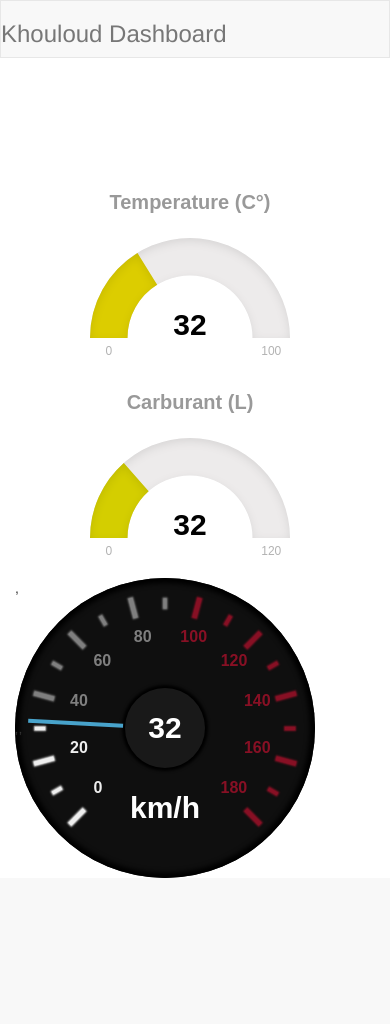
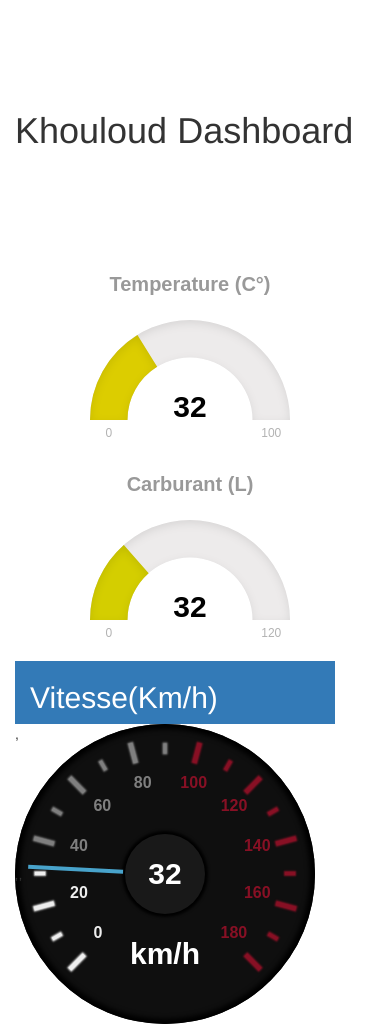
Before and after one commit to hamzawix/Web-Display, a Flask app: page / in a window 390 px wide. Before the commit the page ends 878 px from the top, so only its background shows below. Run offline with Flask 2, Linux system fonts and the light colour scheme; some libraries are stand-ins or nearby versions.

Commit message:
front-end enhacements

```diff
--- a/server.py
+++ b/server.py
@@ -1,3 +1,4 @@
+#!/usr/bin/ python3.5
 from flask import Flask, render_template
 import random
 app = Flask(__name__)
--- a/templates/index.html
+++ b/templates/index.html
@@ -13,15 +13,17 @@
 </head>
 <body>
 
-  <nav class="navbar navbar-default">
-  <div class="container">
-    <div class="navbar-header">
-      <a class="navbar-text navbar-right" href="#">
-        <strong><h3>Khouloud Dashboard</h3></strong>
-      </a>
-    </div>
-  </div>
-</nav>
+<div class="row">
+	<div class="col-xs-12" style="height: 90px"></div>
+</div>
+<div class="row">
+	<div class="container">
+		<div class="col-xs-12 col-md-4"></div>
+		<div class="col-xs-12 col-md-4">
+			<h1>Khouloud Dashboard</h1>
+		</div>
+	</div>
+</div>
 <div class="row">
 	<div class="col-xs-12" style="height: 100px"></div>
 </div>
@@ -53,7 +55,14 @@
 </script>
 
 <div id="vit" class="col-md-4 col-lg-12" style="width:350px; height:200px">
+	<div class="bg-primary">
+		<div class="container">
+			<h2>Vitesse(Km/h)</h2>
+		</div>
+
+	</div>
 	<input id="speed" type="hidden">
+
 <script type="text/javascript">
 
 	$("#speed").myfunc({
```
